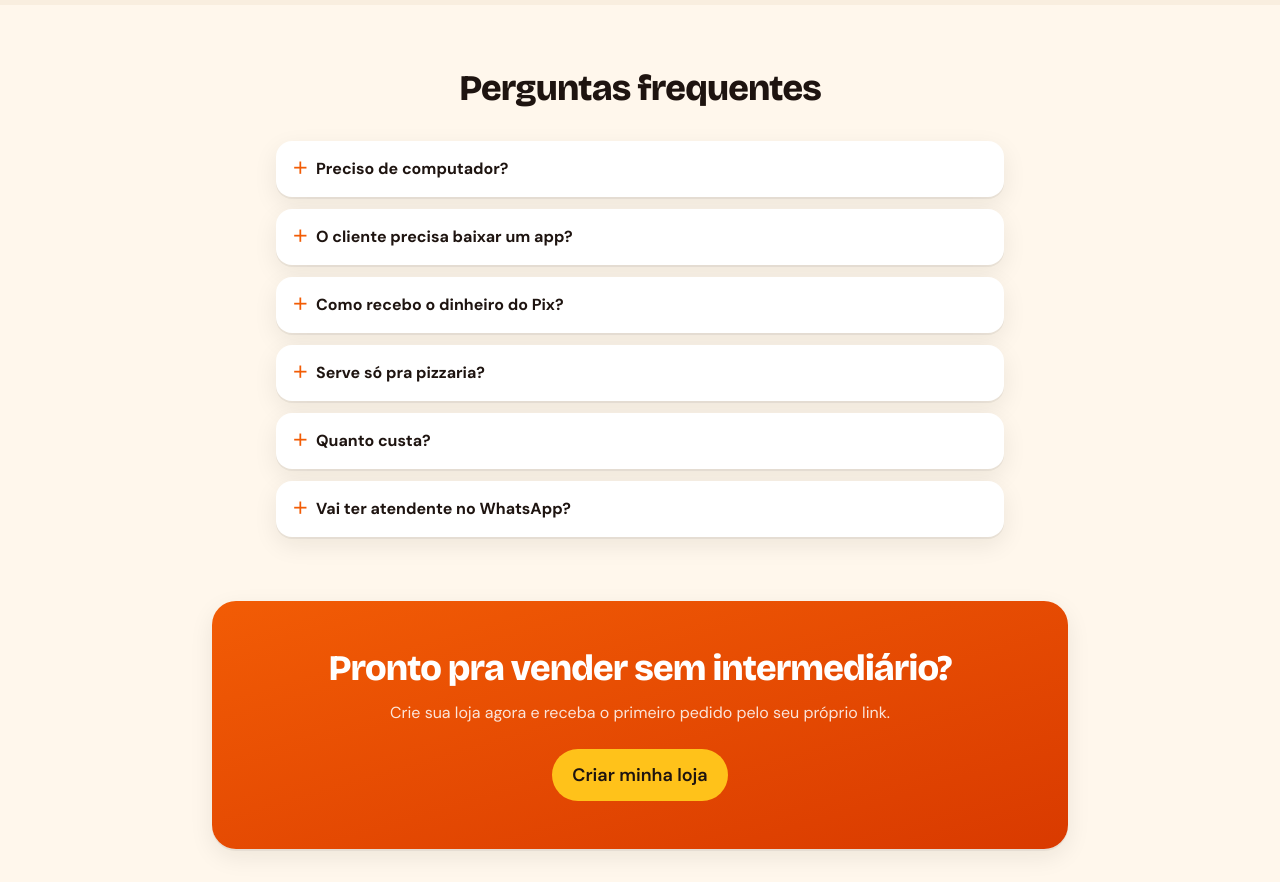
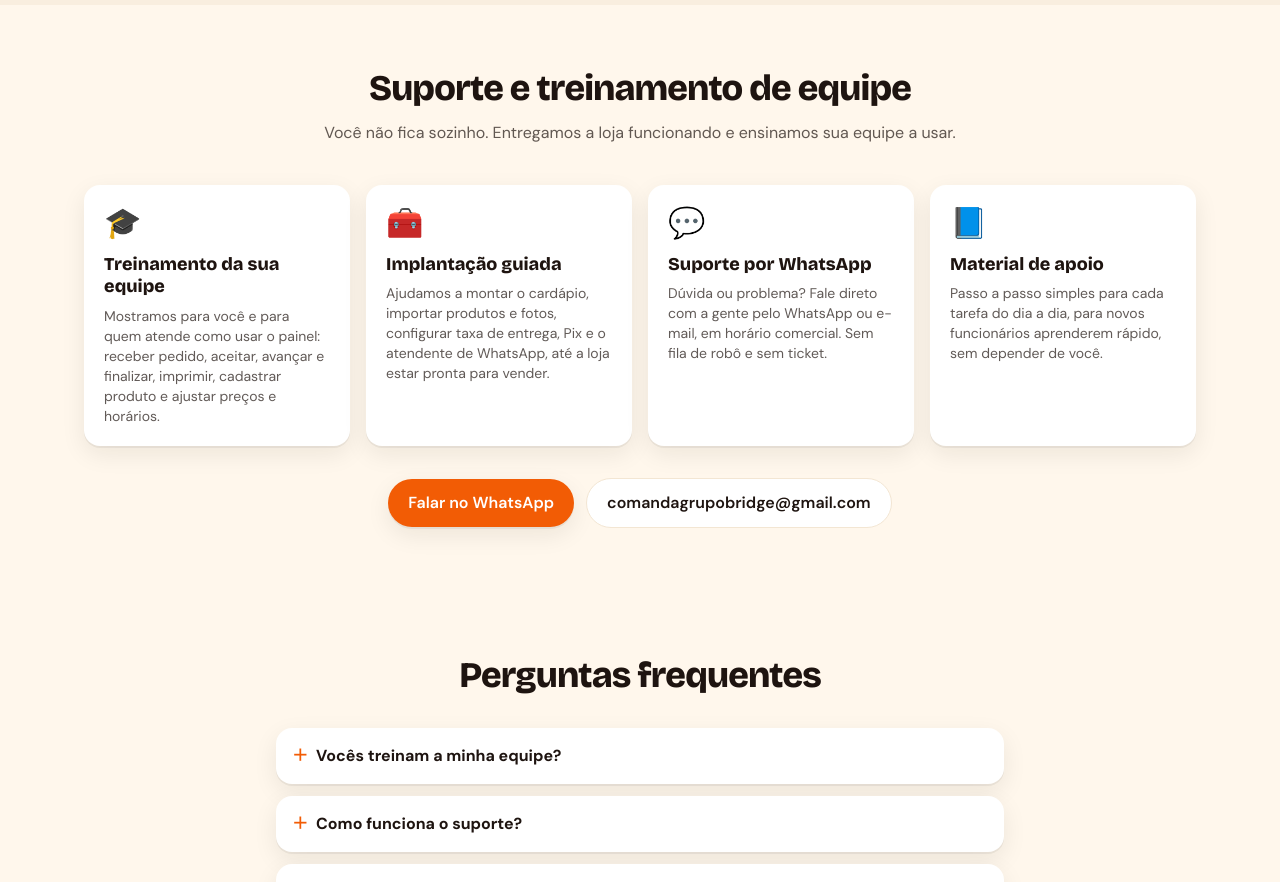
Before and after one commit to rjfelizardo/comanda-web, a Next.js app: page / in a window 1280 px wide. Shown: the part 1900-2782 px from the top of the page. Built offline with nearby package versions, Linux system fonts and the light colour scheme.

Commit message:
Landing: suporte e treinamento de equipe
Co-Authored-By: Claude Sonnet 5.5 <noreply@anthropic.com>
Claude-Session: https://claude.ai/code/session_01CzaBJPxQN4ymzRHanrbRFC

```diff
--- a/app/page.tsx
+++ b/app/page.tsx
@@ -19,7 +19,16 @@ const STEPS = [
   { n: '3', t: 'Divulgue o link', d: 'Mande no WhatsApp e no Instagram. Os pedidos caem no seu painel.' },
 ];
 
+const SUPPORT = [
+  { i: '🎓', t: 'Treinamento da sua equipe', d: 'Mostramos para você e para quem atende como usar o painel: receber pedido, aceitar, avançar e finalizar, imprimir, cadastrar produto e ajustar preços e horários.' },
+  { i: '🧰', t: 'Implantação guiada', d: 'Ajudamos a montar o cardápio, importar produtos e fotos, configurar taxa de entrega, Pix e o atendente de WhatsApp, até a loja estar pronta para vender.' },
+  { i: '💬', t: 'Suporte por WhatsApp', d: 'Dúvida ou problema? Fale direto com a gente pelo WhatsApp ou e-mail, em horário comercial. Sem fila de robô e sem ticket.' },
+  { i: '📘', t: 'Material de apoio', d: 'Passo a passo simples para cada tarefa do dia a dia, para novos funcionários aprenderem rápido, sem depender de você.' },
+];
+
 const FAQ = [
+  { q: 'Vocês treinam a minha equipe?', a: 'Sim. Fazemos o treinamento de quem vai usar o painel (atendimento, cozinha e caixa) e deixamos o passo a passo por escrito. Quando entrar um funcionário novo, é só pedir um novo treinamento.' },
+  { q: 'Como funciona o suporte?', a: 'Pelo WhatsApp e por e-mail, em horário comercial. Problemas que impedem a loja de vender têm prioridade.' },
   { q: 'Preciso de computador?', a: 'Não. O painel e a loja funcionam no celular e no tablet, direto no navegador. Nada pra instalar.' },
   { q: 'O cliente precisa baixar um app?', a: 'Não. Ele abre o seu link, escolhe e pede. Simples como mandar uma mensagem.' },
   { q: 'Como recebo o dinheiro do Pix?', a: 'Direto na sua conta do Mercado Pago. O Comanda não segura o seu dinheiro. Você também pode aceitar pagamento na entrega.' },
@@ -39,6 +48,7 @@ export default function Home() {
           <span className="font-display text-xl font-extrabold tracking-tight">Comanda</span>
         </div>
         <nav className="flex items-center gap-2">
+          <a href="#suporte" className="hidden px-3 text-sm font-semibold text-ink/70 hover:text-ink sm:inline">Suporte</a>
           <Link href="/login" className="btn-ghost btn-sm">Entrar</Link>
         </nav>
       </header>
@@ -110,6 +120,25 @@ export default function Home() {
         </div>
       </section>
 
+      {/* suporte e treinamento */}
+      <section id="suporte" className="mx-auto max-w-6xl px-5 py-16">
+        <h2 className="text-center font-display text-3xl font-extrabold tracking-tight sm:text-4xl">Suporte e treinamento de equipe</h2>
+        <p className="mx-auto mt-3 max-w-2xl text-center text-ink/70">Você não fica sozinho. Entregamos a loja funcionando e ensinamos sua equipe a usar.</p>
+        <div className="mt-10 grid gap-4 sm:grid-cols-2 lg:grid-cols-4">
+          {SUPPORT.map((f) => (
+            <div key={f.t} className="card min-w-0 p-5">
+              <div className="text-3xl">{f.i}</div>
+              <h3 className="mt-3 text-lg font-extrabold leading-tight">{f.t}</h3>
+              <p className="mt-2 break-words text-sm text-ink/70">{f.d}</p>
+            </div>
+          ))}
+        </div>
+        <div className="mt-8 flex flex-col items-center justify-center gap-3 sm:flex-row">
+          <a href="https://wa.me/5574999134241?text=Ol%C3%A1!%20Quero%20saber%20mais%20sobre%20o%20Comanda." className="btn-primary" target="_blank" rel="noreferrer">Falar no WhatsApp</a>
+          <a href="mailto:comandagrupobridge@gmail.com" className="btn-ghost">comandagrupobridge@gmail.com</a>
+        </div>
+      </section>
+
       {/* faq */}
       <section className="mx-auto max-w-3xl px-5 py-16">
         <h2 className="text-center font-display text-3xl font-extrabold tracking-tight sm:text-4xl">Perguntas frequentes</h2>
```
